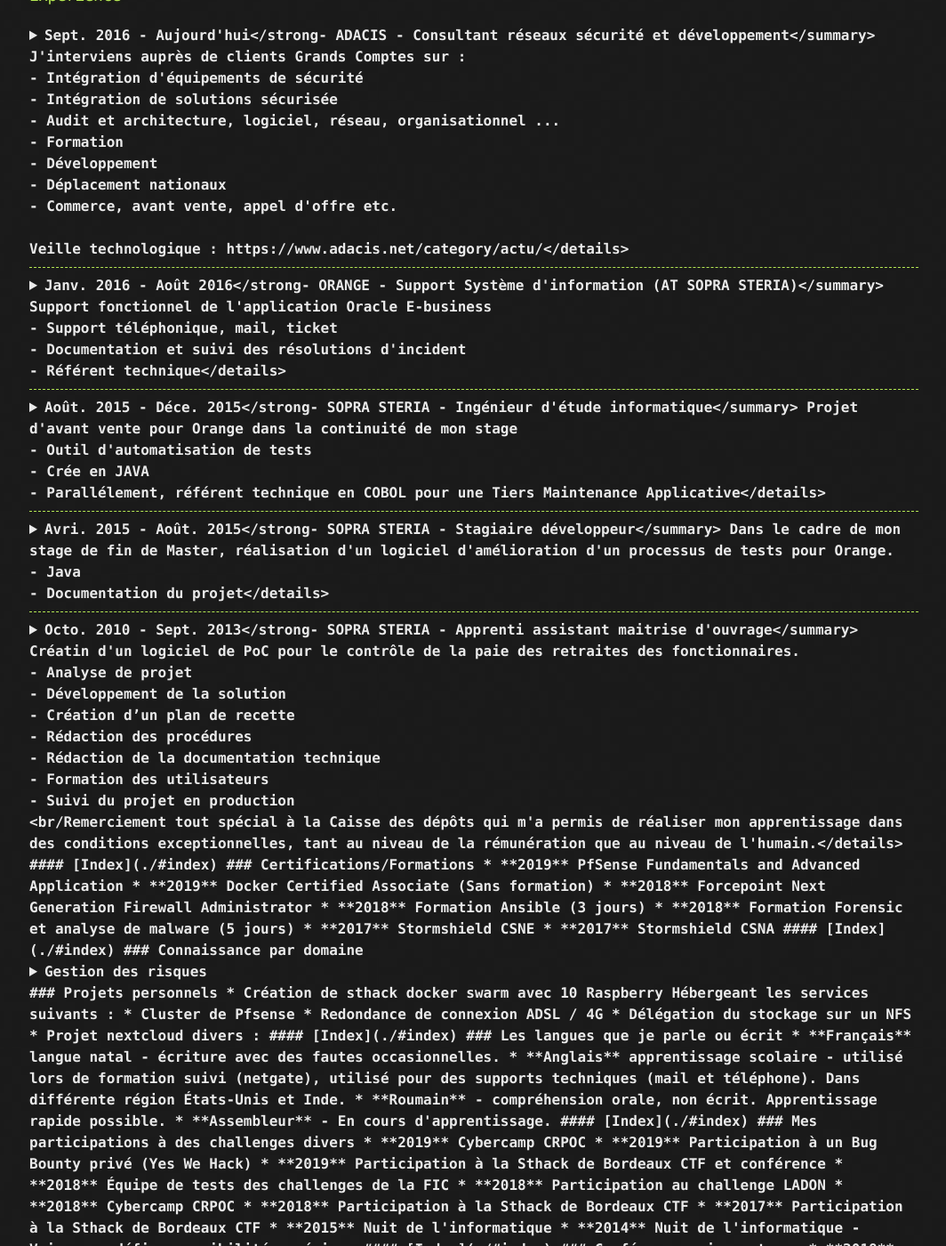
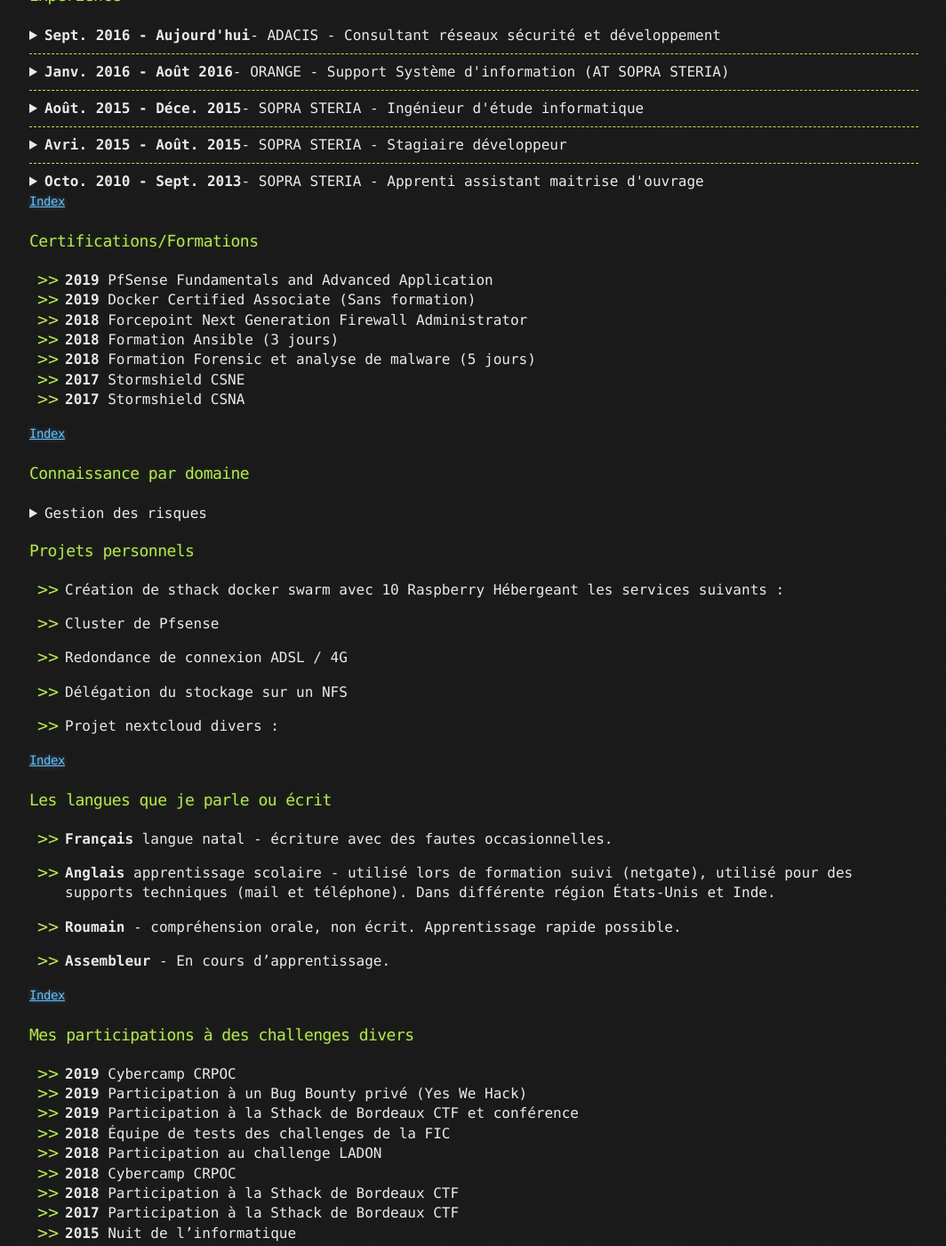
Before and after one commit to baimard/baimard.github.io, a Jekyll site: the page built from index.md, in a window 1280 px wide and 1400 px high, scrolled down 951 px. Shown: the whole window at 89% size, without its empty margins (107-1171 px from the left). Built offline with Jekyll 4.4.1, drawn with Linux system fonts in a browser that asks for light colours; some of the changed text lies outside the part shown.

Commit message:
one more 2

```diff
--- a/index.md
+++ b/index.md
@@ -25,27 +25,32 @@
 ### Formation
 
 <details><summary><strong>2013 - 2015, Master MIAGE</strong></summary>
-Méthodes Informatiques Appliquées à la Gestion des Entreprises <br/>
-Université Bordeaux 1 <br/>
-Éffectué en apprentissage</details>
+    Méthodes Informatiques Appliquées à la Gestion des Entreprises <br/>
+    Université Bordeaux 1 <br/>
+    Éffectué en apprentissage
+</details>
 <hr/>
 <details><summary><strong>2012 - 2013, Licence MIAGE</strong></summary>
-Méthodes Informatiques Appliquées à la Gestion des Entreprises <br/>
-Université Paul Sabatier (Toulouse III) <br/>
-Éffectué en apprentissage</details>
+    Méthodes Informatiques Appliquées à la Gestion des Entreprises <br/>
+    Université Paul Sabatier (Toulouse III) <br/>
+    Éffectué en apprentissage
+</details>
 <hr/>
 <details><summary><strong>2010 - 2012, BTS IG</strong></summary>
-BTS Informatique de Gestion - Option développeur <br/>
-Lycée Gustave Eiffel <br/>
-Éffectué en apprentissage</details>
+    BTS Informatique de Gestion - Option développeur <br/>
+    Lycée Gustave Eiffel <br/>
+    Éffectué en apprentissage
+</details>
 <hr/>
 <details><summary><strong>2008 - 2010, Licence DROIT, (1er année) ADMIS</strong></summary>
-Université Montesquieu-Bordeaux IV <br/>
-Travail étudiant en parallèle</details>
+    Université Montesquieu-Bordeaux IV <br/>
+    Travail étudiant en parallèle
+</details>
 <hr/>
 <details><summary><strong>2006 - 2008, Capacité en droit, DROIT, ADMIS</strong></summary>
-Université Montesquieu-Bordeaux IV <br/>
-Travail étudiant en parallèle, ce diplôme est de classe IV (équivalent au baccalauréat).</details>
+    Université Montesquieu-Bordeaux IV <br/>
+    Travail étudiant en parallèle, ce diplôme est de classe IV (équivalent au baccalauréat).
+</details>
 <hr/>
 **Je n'ai pas le BAC**
 
@@ -54,44 +59,49 @@
 <span id="experience"></span>
 ### Expérience
 
-<details><summary><strong>Sept. 2016 - Aujourd'hui</strong- ADACIS - Consultant réseaux sécurité et développement</summary>
-J'interviens auprès de clients Grands Comptes sur : <br/>
-- Intégration d'équipements de sécurité<br/>
-- Intégration de solutions sécurisée<br/>
-- Audit et architecture, logiciel, réseau, organisationnel ...<br/>
-- Formation <br/>
-- Développement <br/>
-- Déplacement nationaux <br/>
-- Commerce, avant vente, appel d'offre etc. <br/>
-<br/>Veille technologique : https://www.adacis.net/category/actu/</details>
+<details><summary><strong>Sept. 2016 - Aujourd'hui</strong>- ADACIS - Consultant réseaux sécurité et développement</summary>
+    J'interviens auprès de clients Grands Comptes sur : <br/>
+    - Intégration d'équipements de sécurité<br/>
+    - Intégration de solutions sécurisée<br/>
+    - Audit et architecture, logiciel, réseau, organisationnel ...<br/>
+    - Formation <br/>
+    - Développement <br/>
+    - Déplacement nationaux <br/>
+    - Commerce, avant vente, appel d'offre etc. <br/>
+    <br/>Veille technologique : https://www.adacis.net/category/actu/
+</details>
 <hr/>
-<details><summary><strong>Janv. 2016 - Août 2016</strong- ORANGE - Support Système d'information (AT SOPRA STERIA)</summary>
-Support fonctionnel de l'application Oracle E-business<br/>
-- Support téléphonique, mail, ticket<br/>
-- Documentation et suivi des résolutions d'incident<br/>
-- Référent technique</details>
+<details><summary><strong>Janv. 2016 - Août 2016</strong>- ORANGE - Support Système d'information (AT SOPRA STERIA)</summary>
+    Support fonctionnel de l'application Oracle E-business<br/>
+    - Support téléphonique, mail, ticket<br/>
+    - Documentation et suivi des résolutions d'incident<br/>
+    - Référent technique
+</details>
 <hr/>
-<details><summary><strong>Août. 2015 - Déce. 2015</strong- SOPRA STERIA - Ingénieur d'étude informatique</summary>
-Projet d'avant vente pour Orange dans la continuité de mon stage<br/>
-- Outil d'automatisation de tests<br/>
-- Crée en JAVA<br/>
-- Parallélement, référent technique en COBOL pour une Tiers Maintenance Applicative</details>
+<details><summary><strong>Août. 2015 - Déce. 2015</strong>- SOPRA STERIA - Ingénieur d'étude informatique</summary>
+    Projet d'avant vente pour Orange dans la continuité de mon stage<br/>
+    - Outil d'automatisation de tests<br/>
+    - Crée en JAVA<br/>
+    - Parallélement, référent technique en COBOL pour une Tiers Maintenance Applicative
+</details>
 <hr/>
-<details><summary><strong>Avri. 2015 - Août. 2015</strong- SOPRA STERIA - Stagiaire développeur</summary>
-Dans le cadre de mon stage de fin de Master, réalisation d'un logiciel d'amélioration d'un processus de tests pour Orange.<br/>
-- Java<br/>
-- Documentation du projet</details>
+<details><summary><strong>Avri. 2015 - Août. 2015</strong>- SOPRA STERIA - Stagiaire développeur</summary>
+    Dans le cadre de mon stage de fin de Master, réalisation d'un logiciel d'amélioration d'un processus de tests pour Orange.<br/>
+    - Java<br/>
+    - Documentation du projet
+</details>
 <hr/>
-<details><summary><strong>Octo. 2010 - Sept. 2013</strong- SOPRA STERIA - Apprenti assistant maitrise d'ouvrage</summary>
-Créatin d'un logiciel de PoC pour le contrôle de la paie des retraites des fonctionnaires. <br/>
-- Analyse de projet<br/>
-- Développement de la solution<br/>
-- Création d’un plan de recette<br/>
-- Rédaction des procédures<br/>
-- Rédaction de la documentation technique<br/>
-- Formation des utilisateurs<br/>
-- Suivi du projet en production<br/>
-<br/Remerciement tout spécial à la Caisse des dépôts qui m'a permis de réaliser mon apprentissage dans des conditions exceptionnelles, tant au niveau de la rémunération que au niveau de l'humain.</details>
+<details><summary><strong>Octo. 2010 - Sept. 2013</strong>- SOPRA STERIA - Apprenti assistant maitrise d'ouvrage</summary>
+    Créatin d'un logiciel de PoC pour le contrôle de la paie des retraites des fonctionnaires. <br/>
+    - Analyse de projet<br/>
+    - Développement de la solution<br/>
+    - Création d’un plan de recette<br/>
+    - Rédaction des procédures<br/>
+    - Rédaction de la documentation technique<br/>
+    - Formation des utilisateurs<br/>
+    - Suivi du projet en production<br/>
+    <br/>Remerciement tout spécial à la Caisse des dépôts qui m'a permis de réaliser mon apprentissage dans des conditions exceptionnelles, tant au niveau de la rémunération que au niveau de l'humain.
+</details>
 
 #### [Index](./#index)
 
```
